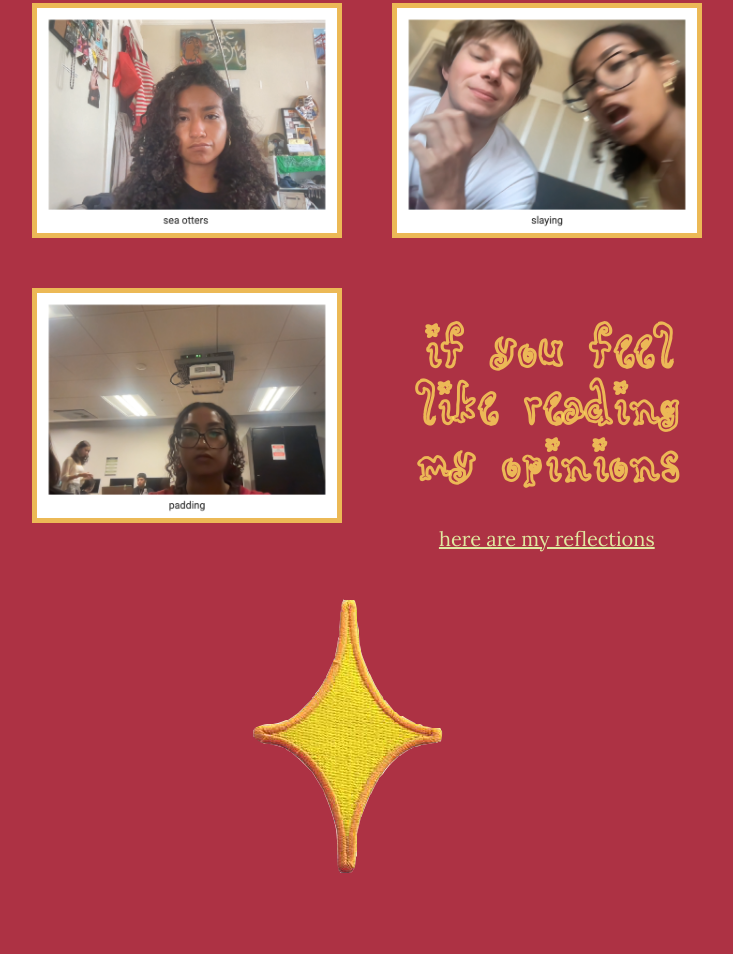
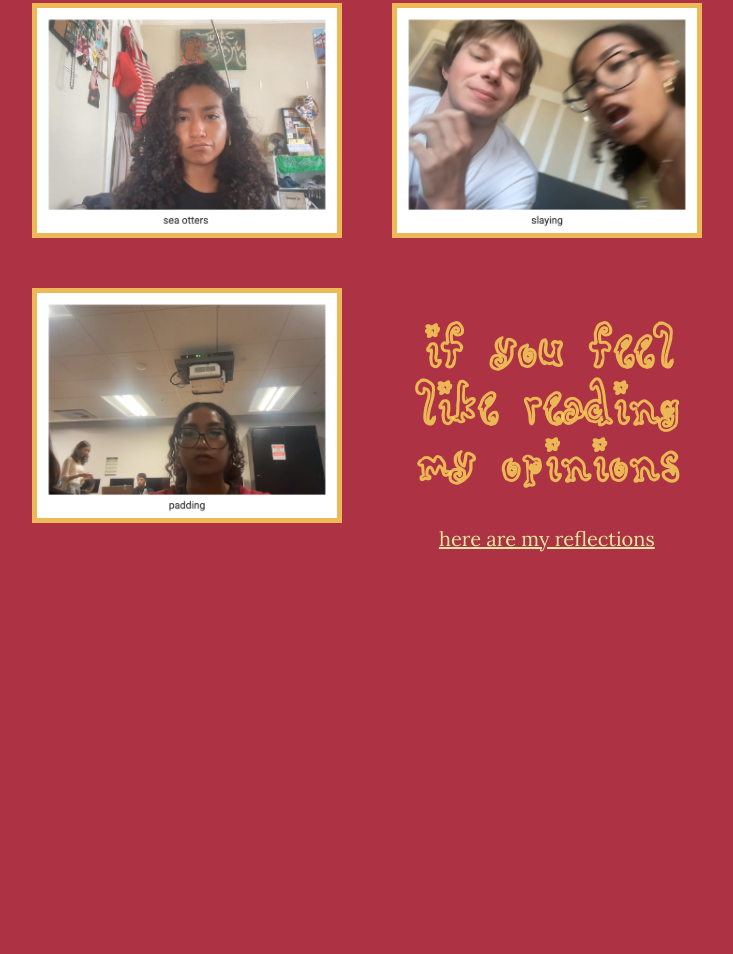
Before and after one commit to alinascantlebury/the-feed, a plain HTML site: page index.html in a window 1280 px wide. Shown: the part 1382-2336 px from the top of the page, without its empty margins (301-1034 px from the left). After the commit the page ends 1997 px from the top, so only its background shows below. Drawn offline with Linux system fonts and the light colour scheme.

Commit message:
Update index.html, remove star

```diff
--- a/index.html
+++ b/index.html
@@ -62,7 +62,6 @@
                 <a href="reflections/index.html"> here are my reflections</a>
             </div>
         </div>
-        <img src="/images/star.png" alt="image of an embroidered style star">
     </div>
 </body>
 </html>
```
